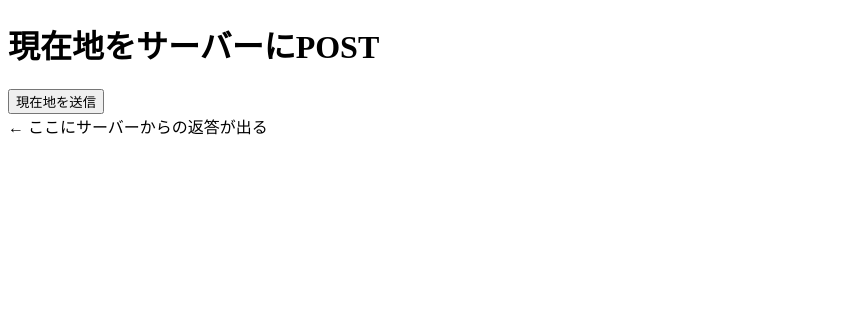
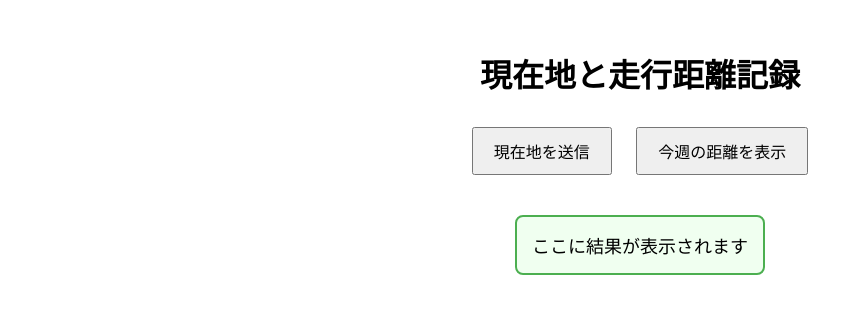
Before and after one commit to ito-72/michimemoapp, a plain HTML site: page index.html in a window 1280 px wide. Shown: the whole page, without its empty margins (0-863 px from the left). Drawn offline with Linux system fonts and the light colour scheme.

Commit message:
Add files via upload

```diff
--- a/index.html
+++ b/index.html
@@ -2,21 +2,53 @@
 <html lang="ja">
 <head>
   <meta charset="UTF-8" />
-  <title>位置情報POSTテスト</title>
+  <title>位置情報アプリ</title>
+  <style>
+    body {
+      font-family: sans-serif;
+      text-align: center;
+      margin-top: 50px;
+    }
+
+    button {
+      padding: 10px 20px;
+      margin: 10px;
+      font-size: 16px;
+      cursor: pointer;
+    }
+
+    #resultBox {
+      margin-top: 30px;
+      padding: 15px;
+      border: 2px solid #4caf50;
+      border-radius: 8px;
+      width: fit-content;
+      margin-left: auto;
+      margin-right: auto;
+      background-color: #f0fff0;
+      font-size: 18px;
+    }
+  </style>
 </head>
 <body>
-  <h1>現在地をサーバーにPOST</h1>
+  <h1>現在地と走行距離記録</h1>
 
+  <!-- 既存の位置記録ボタン -->
   <button id="postButton">現在地を送信</button>
 
-  <div id="resultArea">← ここにサーバーからの返答が出る</div>
+  <!-- ✅ 新しく追加する今週の距離計算ボタン -->
+  <button id="distanceButton">今週の距離を表示</button>
+
+  <!-- ✅ 結果表示用のスタイリング済みボックス -->
+  <div id="resultBox">ここに結果が表示されます</div>
 
   <script>
+    // 位置情報記録ボタン（既存）
     document.getElementById("postButton").addEventListener("click", async () => {
-      const resultArea = document.getElementById("resultArea");
+      const resultBox = document.getElementById("resultBox");
 
       if (!navigator.geolocation) {
-        resultArea.textContent = "このブラウザでは位置情報が使えません。";
+        resultBox.textContent = "このブラウザでは位置情報が使えません。";
         return;
       }
 
@@ -25,7 +57,6 @@
           const lat = pos.coords.latitude;
           const lng = pos.coords.longitude;
 
-          // サーバーにPOST送信
           const res = await fetch("/api/recordLocation", {
             method: "POST",
             headers: {
@@ -35,12 +66,25 @@
           });
 
           const result = await res.json();
-          resultArea.textContent = `サーバー返答: ${result.message}`;
+          resultBox.textContent = `📍 ${result.message}`;
         },
         (err) => {
-          resultArea.textContent = `位置情報の取得に失敗: ${err.message}`;
+          resultBox.textContent = `位置情報の取得に失敗: ${err.message}`;
         }
       );
+    });
+
+    // ✅ 今週の距離表示ボタン（新規）
+    document.getElementById("distanceButton").addEventListener("click", async () => {
+      const resultBox = document.getElementById("resultBox");
+      resultBox.textContent = "計算中です...";
+
+      const res = await fetch("/api/calculateWeeklyDistance", {
+        method: "POST"
+      });
+
+      const result = await res.json();
+      resultBox.textContent = `🚴‍♀️ ${result.message}`;
     });
   </script>
 </body>
```
